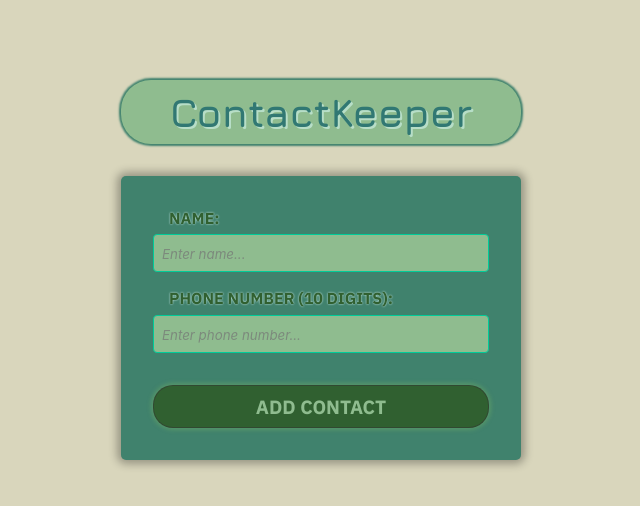
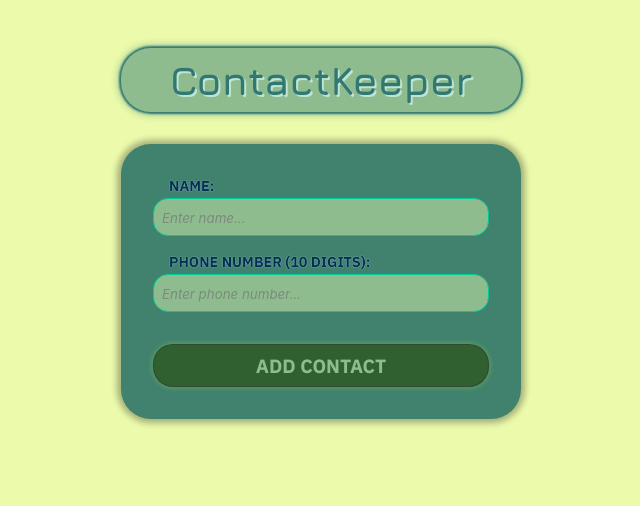
Before and after one commit to bakNa2t/contactkeeper, a React (Create React App) app: page / in a window 1280 px wide. Shown: the top 506 px of the page, without its empty margins (319-959 px from the left). Built offline with nearby package versions, Linux system fonts and the light colour scheme.

Commit message:
Update components styles

```diff
--- a/src/App.css
+++ b/src/App.css
@@ -11,7 +11,7 @@ body {
   font-family: -apple-system, BlinkMacSystemFont, "Segoe UI", "Roboto", "Oxygen",
     "Ubuntu", "Cantarell", "Fira Sans", "Droid Sans", "Helvetica Neue",
     sans-serif;
-  background-color: #bcb88a90;
+  background-color: rgba(227, 249, 136, 0.7);
   -webkit-font-smoothing: antialiased;
   -moz-osx-font-smoothing: grayscale;
 }
--- a/src/components/Contacts/ContactList.module.css
+++ b/src/components/Contacts/ContactList.module.css
@@ -11,12 +11,12 @@
 
 .persons li {
   font-family: "IBM Plex Sans", sans-serif;
-  border: 1px solid #306030;
-  border-radius: 5px;
+  border: 2px solid #40826d;
+  border-radius: 20px;
   margin: 0.5rem 2rem;
   padding: 0.5rem 1rem;
   background-color: #7bb661;
-  box-shadow: 0 0 3px 2px #30603080;
+  box-shadow: 0 0 5px 1px rgba(224, 255, 255, 0.4);
 }
 
 .persons li p {
@@ -28,6 +28,7 @@
   padding: 0 0.5rem;
   font-weight: bold;
   font-style: normal;
+  text-shadow: -1px 1px 0px rgba(224, 255, 255, 0.6);
 }
 
 @media (max-width: 576px) {
--- a/src/components/Contacts/CreateContact.module.css
+++ b/src/components/Contacts/CreateContact.module.css
@@ -5,20 +5,27 @@
   max-width: 25rem;
 }
 
+/* Chrome, Safari, Edge, Opera */
 .input input[type="number"]::-webkit-outer-spin-button,
 .input input[type="number"]::-webkit-inner-spin-button {
   -webkit-appearance: none;
 }
 
+/* Firefox */
+.input input[type="number"] {
+  -moz-appearance: textfield;
+}
+
 .input label {
   font-family: "IBM Plex Sans", sans-serif;
+  font-weight: 700;
+  font-size: 0.9rem;
   display: block;
-  color: #306030;
-  font-weight: 700;
+  color: #003153;
   padding-left: 1rem;
-  margin-bottom: 0.4rem;
+  margin-bottom: 0.2rem;
   text-transform: uppercase;
-  text-shadow: 0 0 2px #e0ffff;
+  text-shadow: 0 0 1px #e0ffff;
 }
 
 .input input {
@@ -27,7 +34,7 @@
   display: block;
   width: 100%;
   border: 1px solid #00cc99;
-  border-radius: 4px;
+  border-radius: 15px;
   padding: 0.5rem;
   margin-bottom: 1rem;
   background-color: #8fbc8f;
--- a/src/components/UI/Card.module.css
+++ b/src/components/UI/Card.module.css
@@ -1,6 +1,6 @@
 .card {
   position: relative;
-  box-shadow: 0px 0px 8px 4px rgba(0, 0, 0, 0.3);
-  border-radius: 5px;
+  box-shadow: 0px 0px 6px 4px rgba(0, 0, 0, 0.3);
+  border-radius: 30px;
   background: #40826d;
 }
--- a/src/components/UI/Header.module.css
+++ b/src/components/UI/Header.module.css
@@ -1,12 +1,11 @@
 .header {
-  position: relative;
-  margin: 5rem auto 2rem;
+  margin: 3rem auto 2rem;
   width: 100%;
   max-width: 25rem;
-  box-shadow: 0px 0px 2px 2px #40826d;
+  text-align: center;
   border-radius: 30px;
-  text-align: center;
   background-color: #8fbc8f;
+  box-shadow: 0px 0px 2px 2px #317873, 0px 0px 6px 4px rgba(49, 120, 115, 0.3);
 }
 
 .header h1 {
@@ -15,5 +14,5 @@
   font-weight: 700;
   padding: 0.5rem;
   color: #317873;
-  text-shadow: 2px 2px 0px #e0ffff80;
+  text-shadow: 2px 2px 0px rgba(224, 255, 255, 0.6);
 }
```
